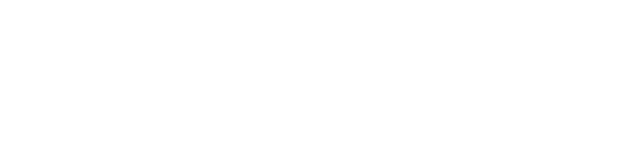
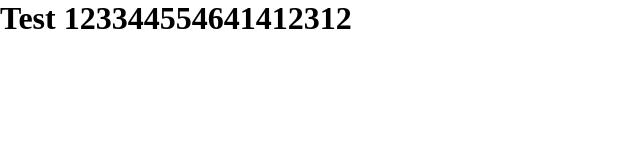
Before and after one commit to marcovittoriozacca/test-merge, a plain HTML site: page index.html in a window 1280 px wide. Shown: the whole page, without its empty margins (0-640 px from the left). Drawn offline with Linux system fonts and the light colour scheme.

Commit message:
feat: h1 tag

```diff
--- a/index.html
+++ b/index.html
@@ -8,7 +8,7 @@
     <link rel="stylesheet" href="./altro_style.css">
 </head>
 <body>
-
+    <h1>Test 123344554641412312</h1>
     <script src="./main.js"></script>
     <script src="./app.js"></script>
 </body>
```
